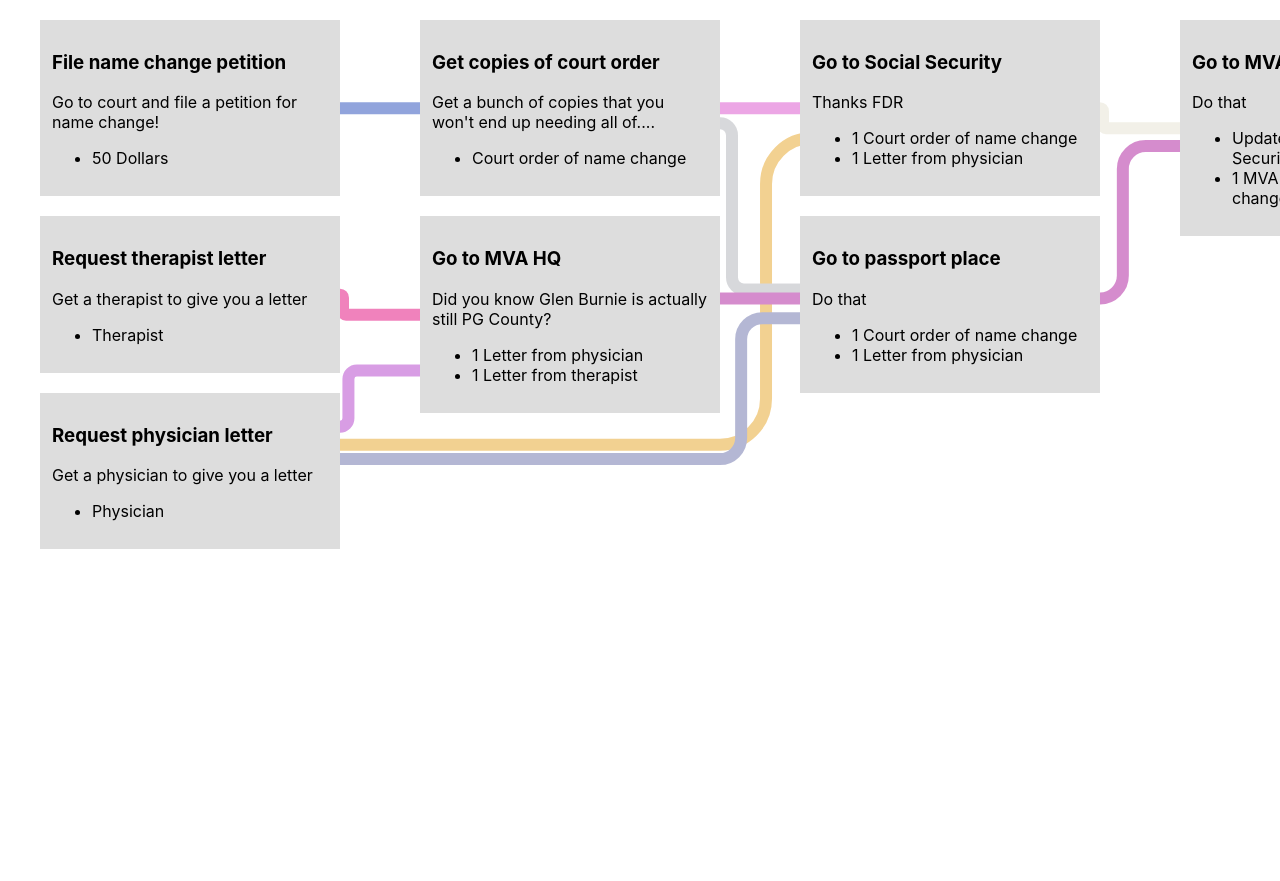
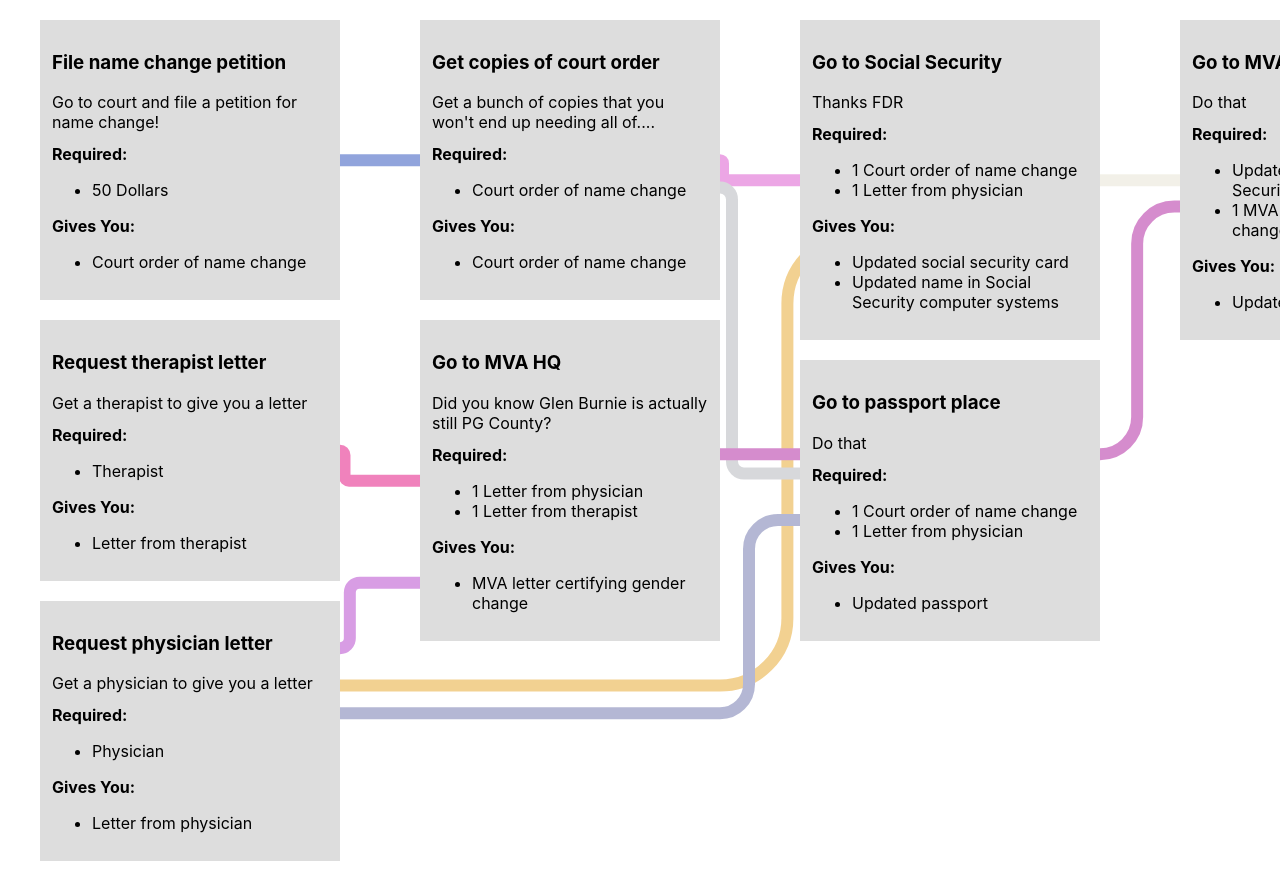
Before and after one commit to person1123/name-change-helper, a React (Create React App) app: page / in a window 1280 px wide. Before the commit the page ends 800 px from the top, so only its background shows below. Built offline with nearby package versions, Linux system fonts and the light colour scheme.

Commit message:
Show outputs in steps

```diff
--- a/src/step.js
+++ b/src/step.js
@@ -16,8 +16,16 @@ class Step extends React.Component {
             <div className="smallStep">
                 <h3>{this.props.name}</h3>
                 <span>{this.props.description}</span>
+                <div style={{fontWeight: 'bold', marginTop:'12px'}}>Required:</div>
                 <ul>
                     {this.props.requirements.map(
+                        element =>
+                            <li key={element.toString()}>{nameOfReq(element)}</li>
+                    )}
+                </ul>
+                <div style={{fontWeight: 'bold'}}>Gives You:</div>
+                <ul>
+                    {this.props.outputs.map(
                         element =>
                             <li key={element.toString()}>{nameOfReq(element)}</li>
                     )}
```
